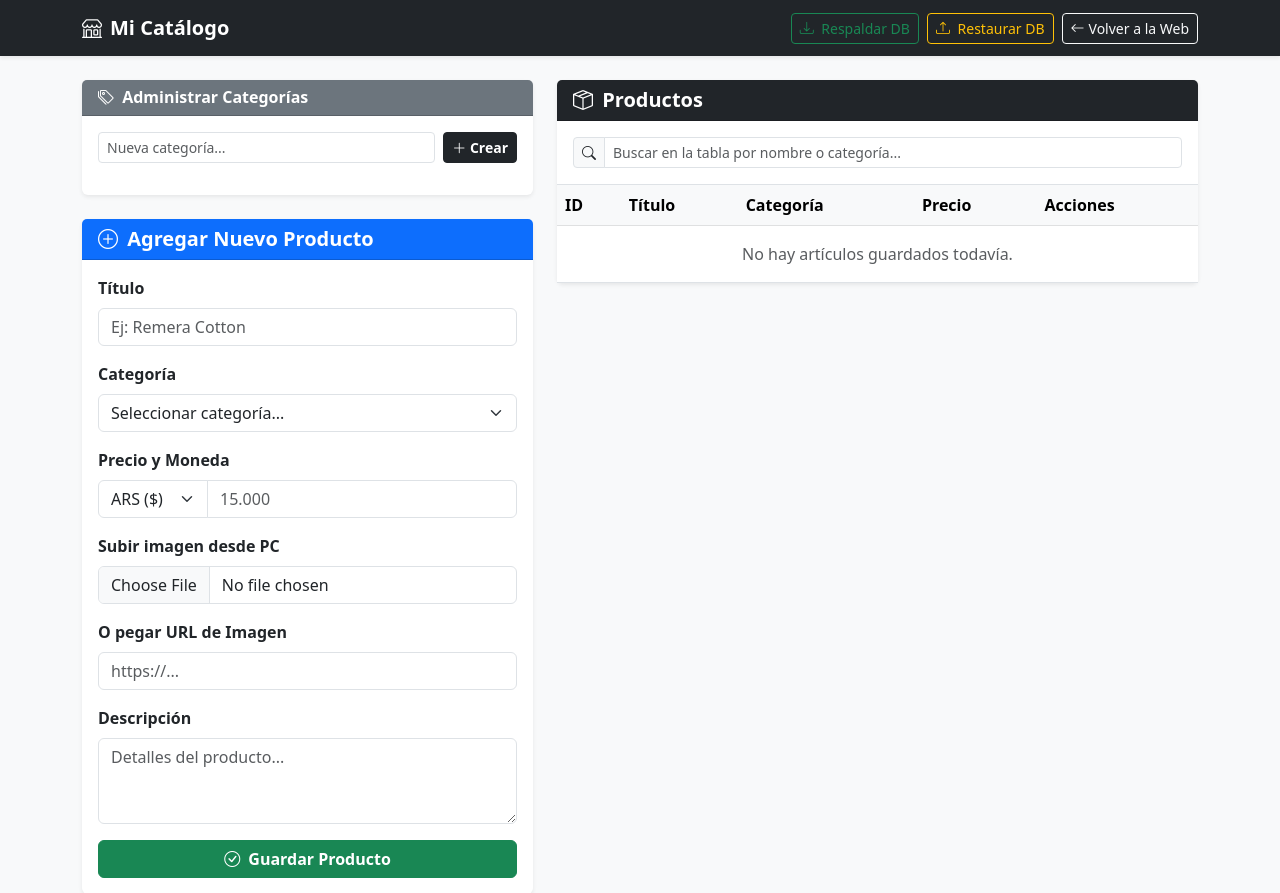
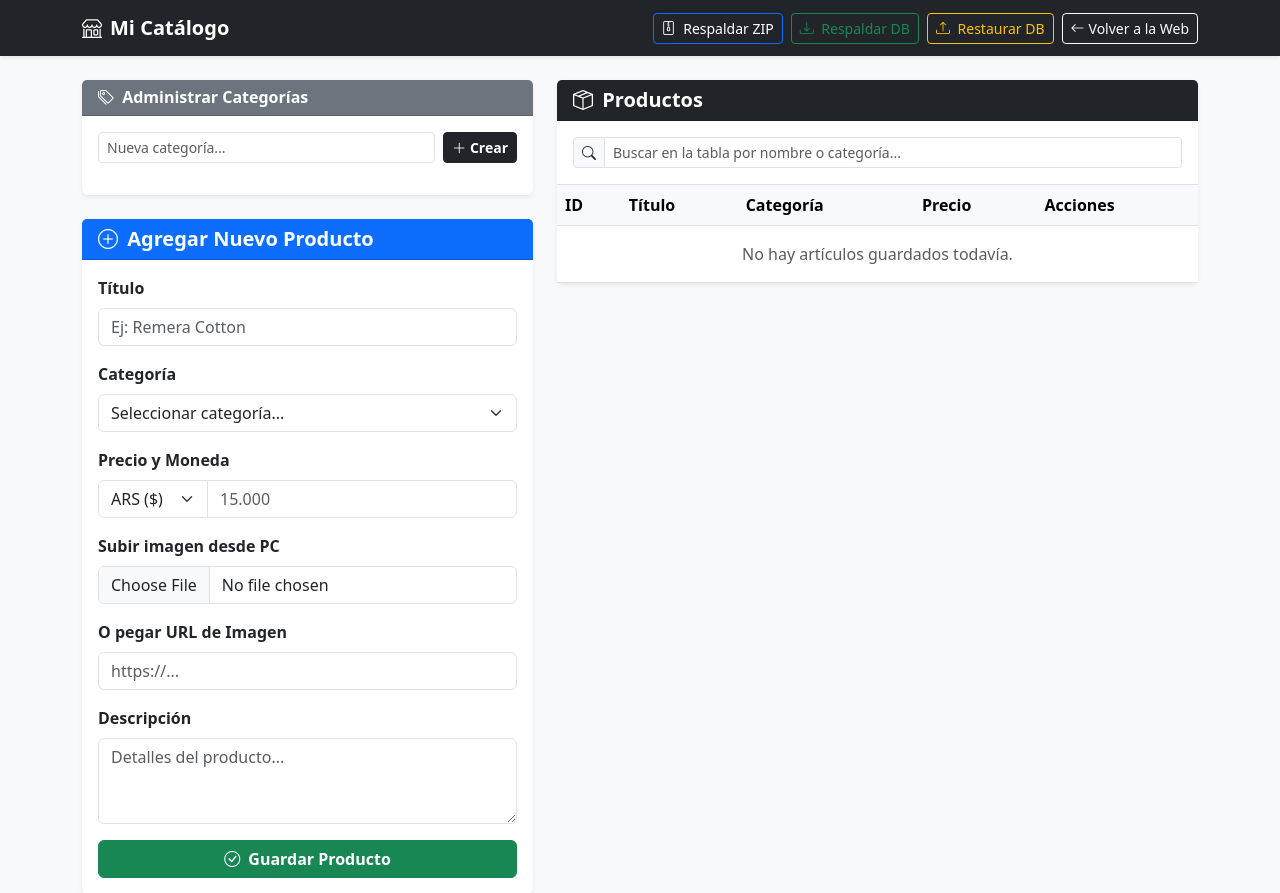
Before and after one commit to fabripo/catalogo_web, a FastAPI app: template app/templates/admin.html in a window 1280 px wide. Shown: the top 893 px of the page. Run offline with FastAPI, Linux system fonts and the light colour scheme; the template is opened without the code that fills it, so the values that code supplies are empty.

Commit message:
Agrega rutas de backup ZIP y actualiza admin

```diff
--- a/app/main.py
+++ b/app/main.py
@@ -1,6 +1,8 @@
 import os
 import shutil
 import secrets
+import zipfile
+import tempfile
 from typing import List, Optional
 
 from fastapi import FastAPI, Depends, Request, HTTPException, status, File, UploadFile, Form
@@ -99,6 +101,9 @@ def vista_admin(
         }
     )
 
+# ---------------------------------------------------------
+# RUTAS DE BACKUP Y RESTAURACIÓN
+# ---------------------------------------------------------
 @app.get("/admin/descargar-db")
 def descargar_base_de_datos(_user: str = Depends(verificar_admin)):
     db_path = obtener_ruta_db_absoluta()
@@ -132,6 +137,31 @@ def restaurar_base_de_datos(
         shutil.copyfileobj(archivo_db.file, buffer)
 
     return {"ok": True, "message": "Base de datos restaurada correctamente"}
+
+@app.get("/admin/descargar-zip")
+def descargar_backup_completo_zip(_user: str = Depends(verificar_admin)):
+    # Crear un archivo ZIP temporal en la PC
+    temp_zip = tempfile.NamedTemporaryFile(delete=False, suffix=".zip")
+    base_dir = os.getcwd()
+
+    # Excluir entornos virtuales, cache y Git
+    excluir = {'.venv', 'venv', '.git', '__pycache__', '.pytest_cache'}
+
+    with zipfile.ZipFile(temp_zip.name, 'w', zipfile.ZIP_DEFLATED) as zipf:
+        for root, dirs, files in os.walk(base_dir):
+            dirs[:] = [d for d in dirs if d not in excluir]
+            for file in files:
+                if file.endswith('.zip'):
+                    continue
+                archivo_completo = os.path.join(root, file)
+                ruta_relativa = os.path.relpath(archivo_completo, base_dir)
+                zipf.write(archivo_completo, ruta_relativa)
+
+    return FileResponse(
+        path=temp_zip.name,
+        filename="backup_completo_proyecto.zip",
+        media_type="application/zip"
+    )
 
 # ---------------------------------------------------------
 # RUTAS DE API (CATEGORÍAS)
--- a/app/templates/admin.html
+++ b/app/templates/admin.html
@@ -15,6 +15,12 @@
         <div class="container">
             <a class="navbar-brand fw-bold" href="/"><i class="bi bi-shop me-2"></i>Mi Catálogo</a>
             <div class="d-flex gap-2">
+                <!-- Botón Backup ZIP Completo -->
+                <a class="btn btn-outline-primary btn-sm text-white border-primary" href="/admin/descargar-zip" title="Descargar copia ZIP completa de todo el proyecto">
+                    <i class="bi bi-file-zip me-1"></i> Respaldar ZIP
+                </a>
+
+                <!-- Botón Respaldar solo BD -->
                 <a class="btn btn-outline-success btn-sm" href="/admin/descargar-db" title="Descargar copia de la base de datos">
                     <i class="bi bi-download me-1"></i> Respaldar DB
                 </a>
```
